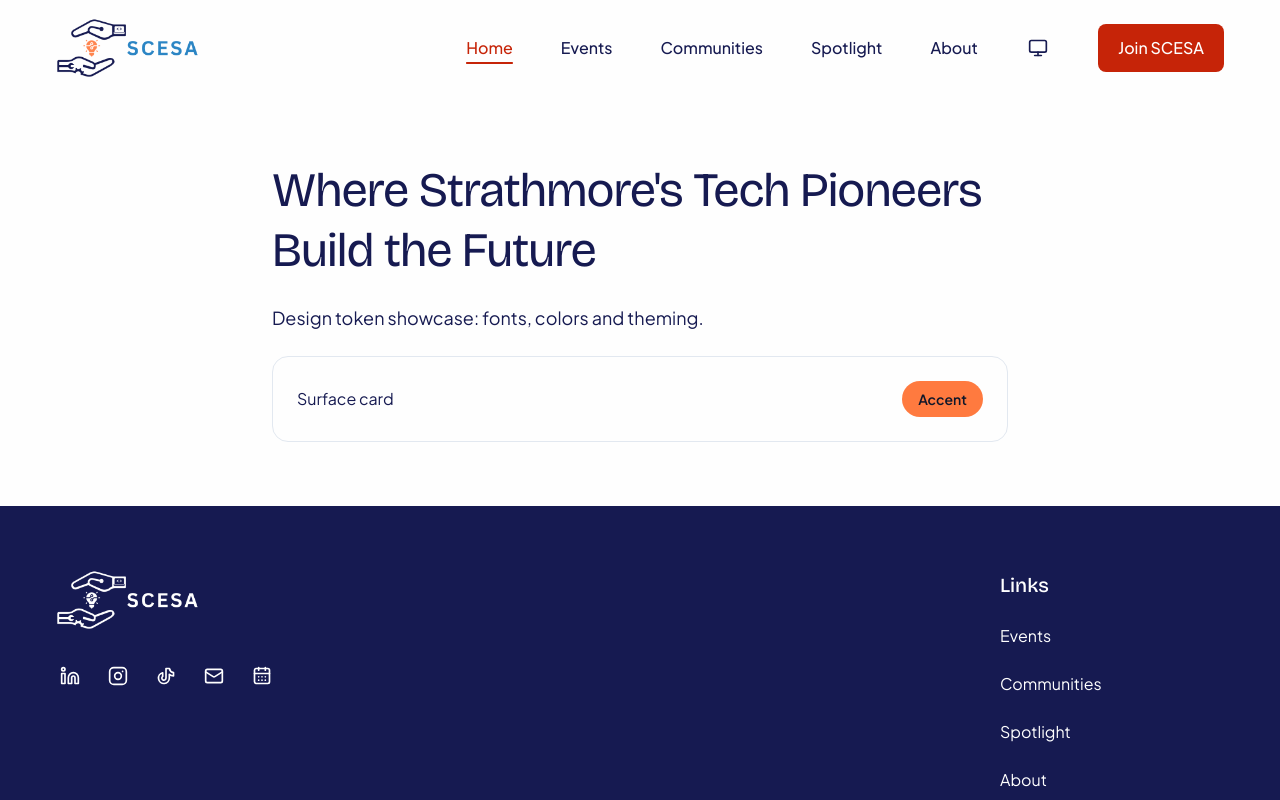
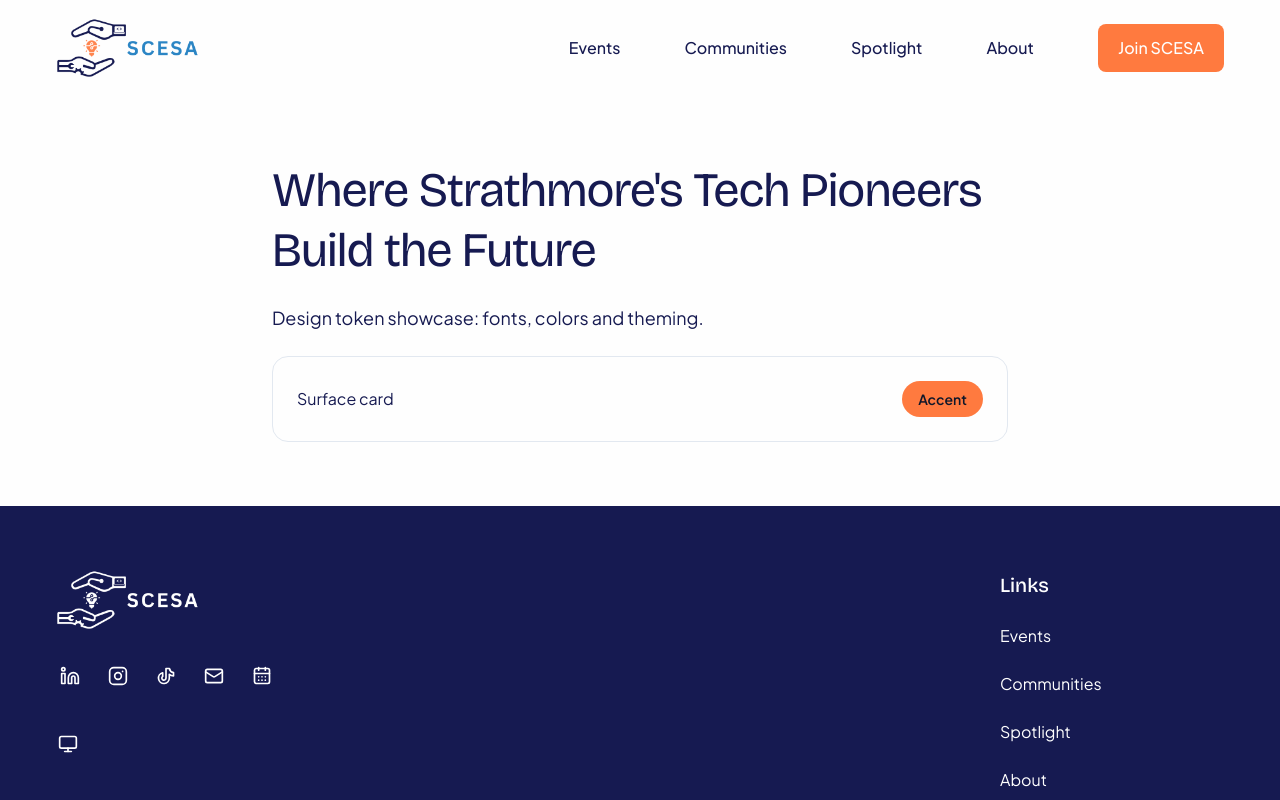
Before and after one commit to scesa-su/scesa-website, a Next.js app: page / in a window 1280 px wide. Shown: the top 800 px of the page. Built offline with nearby package versions, Linux system fonts and the light colour scheme.

Commit message:
feat(layout): match design header, accent cta and dark background
Desktop header drops the Home link and theme toggle to match Home page.png; the toggle moves to the footer. Primary button uses the design accent colour. Dark page background now equals the dark header surface.

```diff
--- a/src/app/globals.css
+++ b/src/app/globals.css
@@ -23,7 +23,7 @@
 }
 
 .dark {
-  --brand-background: #161A51;
+  --brand-background: #1E293B; /* same as the dark header (owner decision 2026-10-27) */
   --brand-surface: #1E293B;
   --brand-primary: #ECF3FF;
   --brand-border: #334155;
--- a/src/presentation/components/layout/Footer.tsx
+++ b/src/presentation/components/layout/Footer.tsx
@@ -5,6 +5,7 @@ import { NAV_LINKS, SOCIAL_LINKS, type SocialIcon } from "@/lib/constants";
 import { cn } from "@/lib/cn";
 import { Button } from "@/presentation/components/ui/Button";
 import { Logo } from "./Logo";
+import { ThemeToggle } from "./ThemeToggle";
 
 const FOCUS_RING =
   "rounded-md focus-visible:outline-none focus-visible:ring-2 focus-visible:ring-brand-accent";
@@ -75,6 +76,8 @@ export function Footer() {
                 );
               })}
             </ul>
+            {/* Header follows the design exactly, so the theme switch lives here. */}
+            <ThemeToggle className="-ml-2 text-white hover:bg-white/10" />
           </div>
 
           <nav aria-labelledby="footer-links-heading" className="md:min-w-56">
--- a/src/presentation/components/layout/NavLinks.tsx
+++ b/src/presentation/components/layout/NavLinks.tsx
@@ -8,8 +8,9 @@ import { cn } from "@/lib/cn";
 export function NavLinks() {
   const pathname = usePathname();
   return (
-    <ul className="flex items-center gap-10 xl:gap-12">
-      {NAV_LINKS.map(({ label, href }) => {
+    <ul className="flex items-center gap-12 xl:gap-16">
+      {/* Desktop header per Home page.png: no Home link, the logo goes home. */}
+      {NAV_LINKS.filter(({ href }) => href !== "/").map(({ label, href }) => {
         const active = isActivePath(pathname, href);
         return (
           <li key={href}>
--- a/src/presentation/components/layout/Navbar.tsx
+++ b/src/presentation/components/layout/Navbar.tsx
@@ -2,18 +2,16 @@ import { Button } from "@/presentation/components/ui/Button";
 import { Logo } from "./Logo";
 import { MobileDrawer } from "./MobileDrawer";
 import { NavLinks } from "./NavLinks";
-import { ThemeToggle } from "./ThemeToggle";
 
 export function Navbar() {
   return (
     <header className="sticky top-0 z-40 bg-brand-surface dark:border-b dark:border-brand-border">
       <div className="mx-auto flex h-20 w-full max-w-360 items-center justify-between gap-6 px-4 md:px-8 lg:h-24 lg:px-14">
         <Logo />
-        <div className="flex items-center gap-2 lg:gap-10">
+        <div className="flex items-center lg:gap-12 xl:gap-16">
           <nav aria-label="Main" className="hidden lg:block">
             <NavLinks />
           </nav>
-          <ThemeToggle />
           <Button href="/join" size="lg" className="hidden focus-visible:ring-offset-brand-surface lg:inline-flex">
             Join SCESA
           </Button>
--- a/src/presentation/components/layout/ThemeToggle.tsx
+++ b/src/presentation/components/layout/ThemeToggle.tsx
@@ -15,9 +15,9 @@ export function ThemeToggle({ className }: { className?: string }) {
   const { theme, setTheme } = useTheme();
   // false on the server and during hydration, true afterwards: avoids a theme mismatch.
   const mounted = useSyncExternalStore(noopSubscribe, () => true, () => false);
-  const base = cn("inline-flex size-10 items-center justify-center rounded-lg", className);
+  const base = "inline-flex size-10 items-center justify-center rounded-lg";
 
-  if (!mounted) return <span aria-hidden className={base} />;
+  if (!mounted) return <span aria-hidden className={cn(base, className)} />;
 
   const current: ThemeName = ORDER.includes(theme as ThemeName) ? (theme as ThemeName) : "system";
   const next = ORDER[(ORDER.indexOf(current) + 1) % ORDER.length];
@@ -33,6 +33,7 @@ export function ThemeToggle({ className }: { className?: string }) {
         base,
         "text-brand-primary transition-colors hover:bg-navy-25",
         "focus-visible:outline-none focus-visible:ring-2 focus-visible:ring-brand-accent",
+        className,
       )}
     >
       <Icon aria-hidden className="size-5" />
--- a/src/presentation/components/ui/Button.tsx
+++ b/src/presentation/components/ui/Button.tsx
@@ -3,7 +3,8 @@ import type { ComponentProps, ReactNode } from "react";
 import { cn } from "@/lib/cn";
 
 const variants = {
-  primary: "bg-orange-700 text-white hover:bg-orange-800",
+  // Design colour; white on #FF7A3F is ~2.6:1, below WCAG AA (owner decision 2026-10-27).
+  primary: "bg-brand-accent text-white hover:bg-orange-500",
   soft: "bg-orange-50 text-orange-700 hover:bg-orange-100",
   outline:
     "border border-brand-border bg-transparent text-brand-primary hover:bg-navy-25",
```
